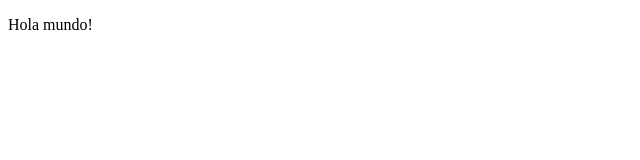
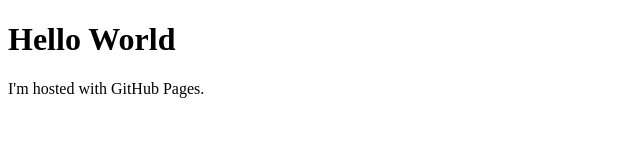
Before and after one commit to DanaOC/danaoc.github.io, a plain HTML site: page Index.html in a window 1280 px wide. Shown: the whole page, without its empty margins (0-640 px from the left). Drawn offline with Linux system fonts and the light colour scheme.

Commit message:
Update Index.html
test

```diff
--- a/Index.html
+++ b/Index.html
@@ -1,6 +1,7 @@
 <!DOCTYPE html>
-<header></header>
+<html>
 <body>
-    <p>Hola mundo!</p>
+<h1>Hello World</h1>
+<p>I'm hosted with GitHub Pages.</p>
 </body>
 </html>
```
